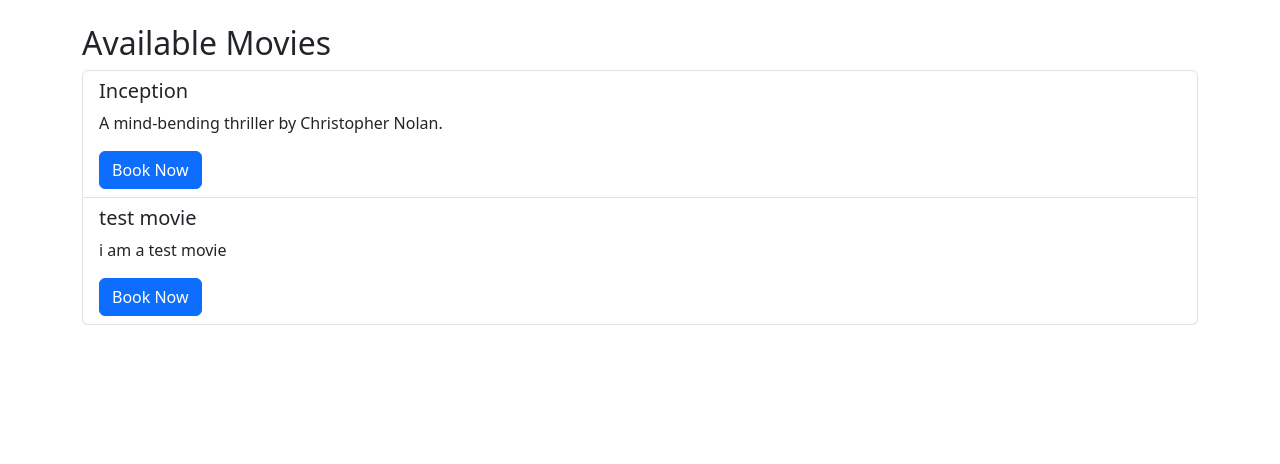
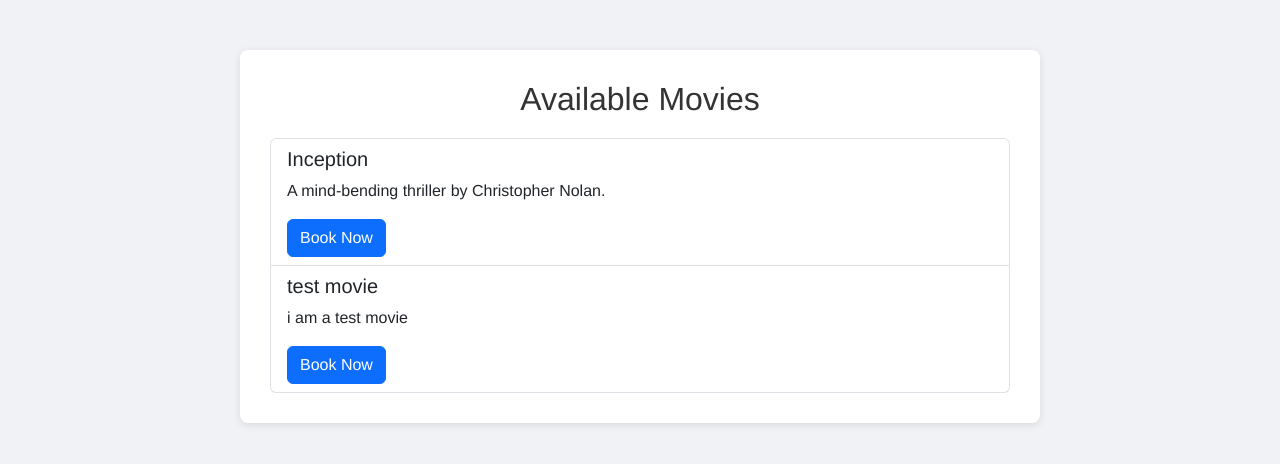
Before and after one commit to Styre-x/cs4300, a Django app: page / in a window 1280 px wide. Shown: the top 464 px of the page. Run offline with Django 4.2, Linux system fonts and the light colour scheme; data comes from the database, SQL or seed files in the repository; both versions use the stored data as it was after the commit.

Commit message:
update landing page

```diff
--- a/homework2/bookings/bookings/settings.py
+++ b/homework2/bookings/bookings/settings.py
@@ -22,7 +22,9 @@
 # SECURITY WARNING: don't run with debug turned on in production!
 DEBUG = True
 
-ALLOWED_HOSTS = ["app-devenviroment-5.devedu.io", "localhost"]
+ALLOWED_HOSTS = ["app-devenviroment-5.devedu.io"]
+
+CSRF_TRUSTED_ORIGINS = ["https://app-devenviroment-5.devedu.io"]
 
 INSTALLED_APPS = [
     'django.contrib.admin',
--- a/homework2/bookings/bookings/templates/bookings/base.html
+++ b/homework2/bookings/bookings/templates/bookings/base.html
@@ -3,11 +3,33 @@
 <head>
     <title>{% block title %}Movie Theater Booking{% endblock %}</title>
     <link href="https://cdn.jsdelivr.net/npm/bootstrap@5.3.0/dist/css/bootstrap.min.css" rel="stylesheet">
+    {% block extra_css %}
+    <style>
+      body {
+          background-color: #f0f2f5;
+          font-family: 'Helvetica Neue', Helvetica, Arial, sans-serif;
+          margin: 0;
+          padding: 0;
+      }
+      .content-container {
+          max-width: 800px;
+          margin: 50px auto;
+          padding: 30px;
+          background-color: #fff;
+          border-radius: 8px;
+          box-shadow: 0 2px 8px rgba(0, 0, 0, 0.1);
+      }
+      h2 {
+          text-align: center;
+          margin-bottom: 20px;
+          color: #333;
+      }
+    </style>
+    {% endblock %}
 </head>
 <body>
-    <div class="container mt-4">
-        {% block content %}
-        {% endblock %}
+    <div class="content-container">
+        {% block content %}{% endblock %}
     </div>
 </body>
 </html>
--- a/homework2/bookings/bookings/templates/bookings/movie_list.html
+++ b/homework2/bookings/bookings/templates/bookings/movie_list.html
@@ -2,13 +2,13 @@
 {% block title %}Movie List{% endblock %}
 {% block content %}
 <h2>Available Movies</h2>
-<ul class="list-group">
+<div class="list-group">
     {% for movie in movies %}
-    <li class="list-group-item">
+    <div class="list-group-item">
         <h5>{{ movie.title }}</h5>
         <p>{{ movie.description }}</p>
         <a href="{% url 'book_seat' movie.id %}" class="btn btn-primary">Book Now</a>
-    </li>
+    </div>
     {% endfor %}
-</ul>
+</div>
 {% endblock %}
--- a/homework2/bookings/bookings/templates/bookings/seat_booking.html
+++ b/homework2/bookings/bookings/templates/bookings/seat_booking.html
@@ -12,6 +12,6 @@
             {% endfor %}
         </select>
     </div>
-    <button type="submit" class="btn btn-success">Confirm Booking</button>
+    <button type="submit" class="btn btn-success w-100">Confirm Booking</button>
 </form>
 {% endblock %}
--- a/homework2/bookings/bookings/tests.py
+++ b/homework2/bookings/bookings/tests.py
@@ -14,4 +14,4 @@
     def test_movie_creation(self):
         self.assertEqual(self.movie.title, "Test Movie")
 
-# Similarly add tests for Seat and Booking models as well as for views if desired.
+#TODO: add more tests
```
Also changed, not shown: homework2/bookings/bookings/templates/registration/login.html (+71 -1 lines), homework2/bookings/manage.py (+7 -0 lines), homework2/bookings/db.sqlite3, 1 other file.
